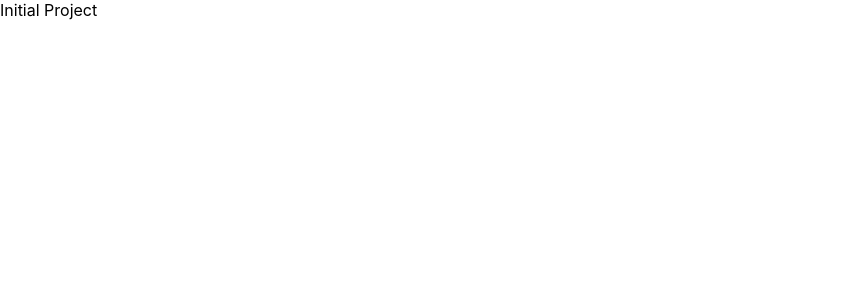
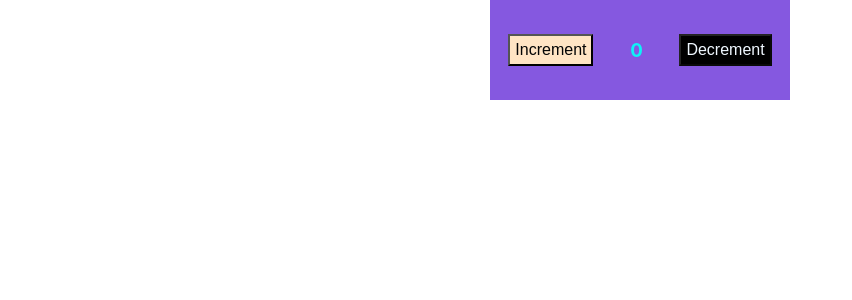
Before and after one commit to BeqaLobzhanidze/React_Global_Mentoring, a React (Create React App) app: page / in a window 1280 px wide. Shown: the top 300 px of the page, without its empty margins (0-852 px from the left). Built offline with nearby package versions, Linux system fonts and the light colour scheme; the HTML template or start-up script is replaced by a standard one.

Commit message:
feat: create Counter component

```diff
--- a/package.json
+++ b/package.json
@@ -9,6 +9,7 @@
     "react": "^18.2.0",
     "react-dom": "^18.2.0",
     "react-scripts": "5.0.1",
+    "sass": "^1.59.3",
     "web-vitals": "^2.1.4"
   },
   "scripts": {
--- a/src/App.js
+++ b/src/App.js
@@ -1,8 +1,9 @@
 import './App.css';
+import Counter from './components/Counter';
 
 function App() {
   return (
-    <div className="App">Initial Project</div>
+    <div className="App"><Counter /></div>
   );
 }
 
--- /dev/null
+++ b/src/components/Counter/counter.module.scss
@@ -0,0 +1,28 @@
+.container {
+    margin: 0 auto;
+    background-color: rgb(133, 88, 224);
+    width: 300px;
+    height: 100px;
+    display: flex;
+    justify-content: space-around;
+    align-items: center;
+
+    &__increment button,
+    &__decrement button {
+        font-size: medium;
+        padding: 5px;
+        background-color: bisque;
+        color: rgb(4, 4, 4);
+        cursor: pointer;
+    }
+
+    &__decrement button:disabled {
+        background-color: black;
+        color: aliceblue;
+        cursor: not-allowed;
+    }
+
+    &__value {
+        color:rgb(13, 243, 247);
+    }
+}
--- /dev/null
+++ b/src/components/Counter/index.jsx
@@ -0,0 +1,19 @@
+import styles from './counter.module.scss'
+import React from 'react'
+
+export default function Counter(props) {
+
+    const [value , setValue] = React.useState(0);
+
+    return (
+        React.createElement('div', { className: styles.container },
+            React.createElement('div', { className: styles.container__increment },
+                React.createElement('button', { onClick: () => setValue(prev => prev += 1) }, 'Increment')
+            ),
+            React.createElement('h3', { className: styles.container__value }, value),
+            React.createElement('div', { className: styles.container__decrement },
+                React.createElement('button', { onClick: () => setValue(prev => prev -= 1), disabled: !value }, 'Decrement')
+            )
+        )
+    )
+}
```
